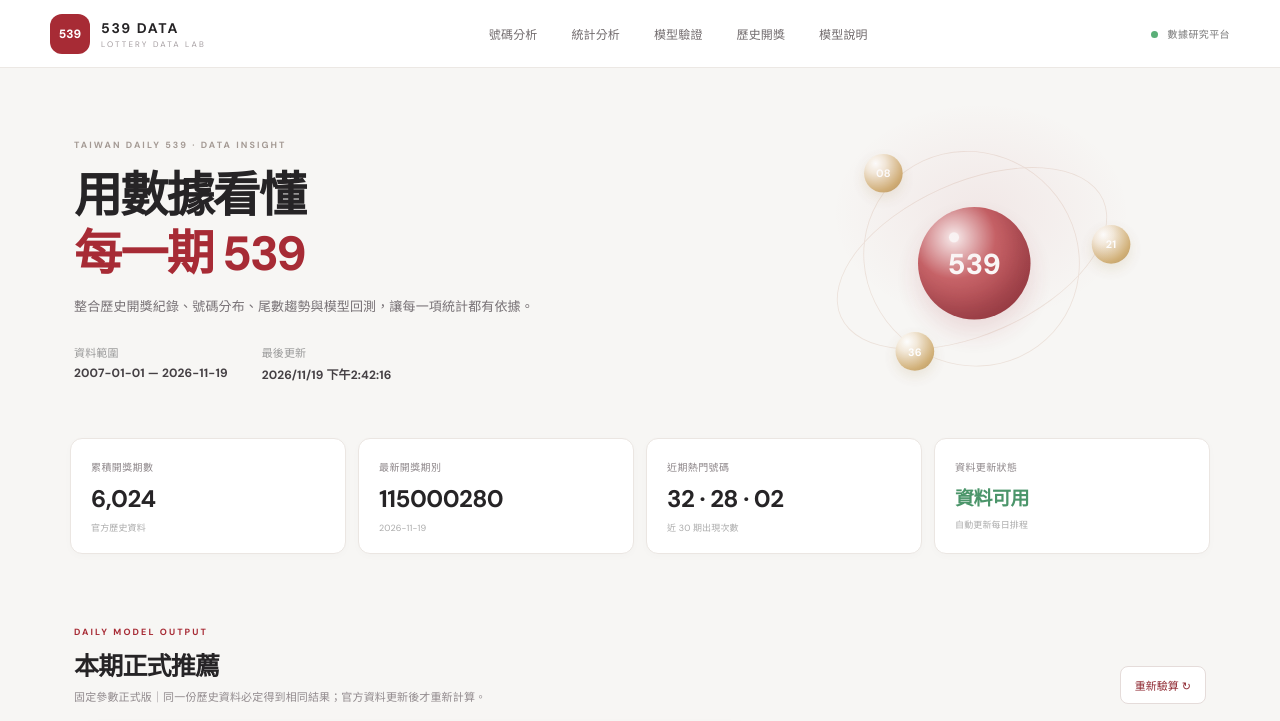
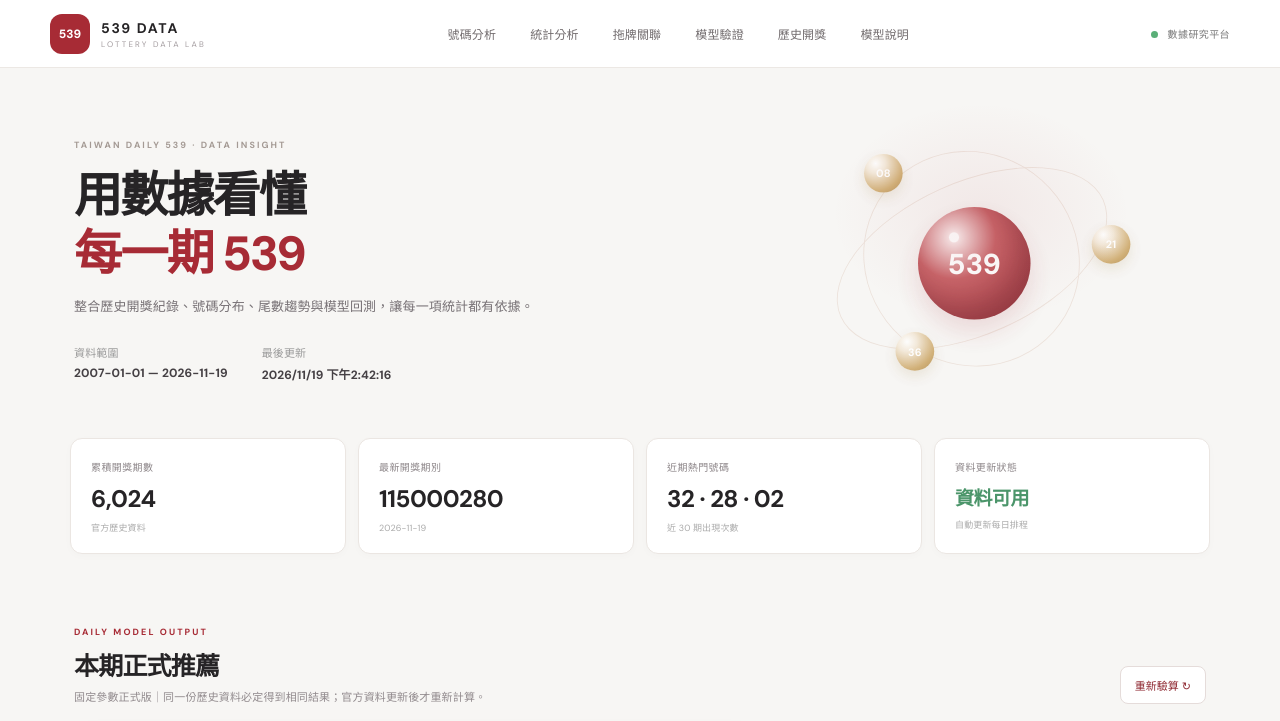
Before and after one commit to e041l31o4/539-data, a plain HTML site: page index.html in a window 1280 px wide. Shown: the top 721 px of the page. Drawn offline with Linux system fonts and the light colour scheme.

Commit message:
Add drag-link lab navigation

```diff
--- a/index.html
+++ b/index.html
@@ -9,7 +9,7 @@
 <link rel="stylesheet" href="./styles.css">
 </head>
 <body>
-<header class="topbar"><a class="brand" href="#"><span class="brand-mark">539</span><span><b>539 DATA</b><small>LOTTERY DATA LAB</small></span></a><nav><a href="#recommend">號碼分析</a><a href="#statistics">統計分析</a><a href="#backtest">模型驗證</a><a href="#history">歷史開獎</a><a href="#method">模型說明</a></nav><span class="live"><i></i> 數據研究平台</span></header>
+<header class="topbar"><a class="brand" href="#"><span class="brand-mark">539</span><span><b>539 DATA</b><small>LOTTERY DATA LAB</small></span></a><nav><a href="#recommend">號碼分析</a><a href="#statistics">統計分析</a><a href="./drag-lab.html">拖牌關聯</a><a href="#backtest">模型驗證</a><a href="#history">歷史開獎</a><a href="#method">模型說明</a></nav><span class="live"><i></i> 數據研究平台</span></header>
 <main>
 <section class="hero"><div class="hero-copy"><div class="eyebrow">TAIWAN DAILY 539 · DATA INSIGHT</div><h1>用數據看懂<br><em>每一期 539</em></h1><p>整合歷史開獎紀錄、號碼分布、尾數趨勢與模型回測，讓每一項統計都有依據。</p><div class="hero-meta"><span>資料範圍 <b id="dateRange">等待資料載入</b></span><span>最後更新 <b id="updatedAt">—</b></span></div></div><div class="hero-orbit"><div class="orbit orbit-a"></div><div class="orbit orbit-b"></div><div class="hero-ball">539</div><span class="float-ball ball-a">08</span><span class="float-ball ball-b">21</span><span class="float-ball ball-c">36</span></div></section>
 <section class="stat-grid" id="overview"><article class="stat-card"><span>累積開獎期數</span><strong id="totalDraws">—</strong><small>官方歷史資料</small></article><article class="stat-card"><span>最新開獎期別</span><strong id="latestPeriod">—</strong><small id="latestDate">尚未取得最新資料</small></article><article class="stat-card"><span>近期熱門號碼</span><strong id="hotNumber">—</strong><small>近 30 期出現次數</small></article><article class="stat-card"><span>資料更新狀態</span><strong class="status-text" id="dataStatus">載入中</strong><small>自動更新每日排程</small></article></section>
```
